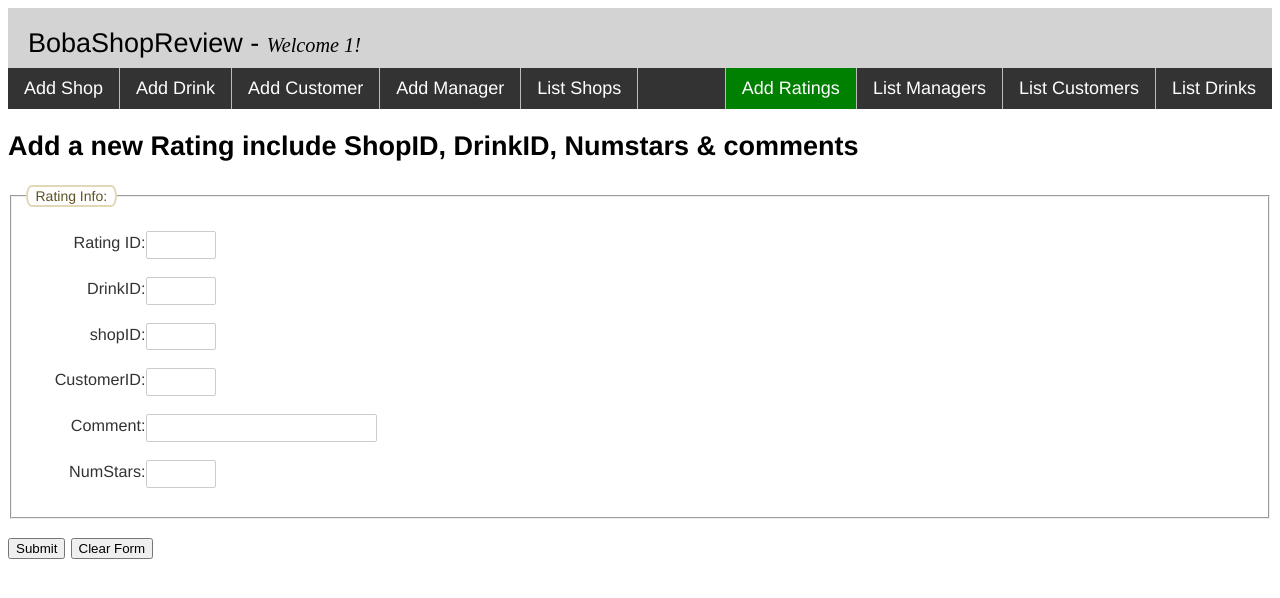
After one commit to ohste/CS340_RateMyBoba, a PHP site: page /addRating.php?user=1 in a window 1280 px wide. The commit adds this page. Shown: the top 598 px of the page. Run offline with PHP 8.4, Linux system fonts and the light colour scheme; data that the repository does not hold is empty.

Commit message:
Add files via upload

```diff
--- /dev/null
+++ b/addRating.php
@@ -0,0 +1,89 @@
+<!DOCTYPE html>
+<!-- Add Ratings Info to Table Part -->
+<?php
+		$currentpage="Add Ratings";
+?>
+<html>
+	<head>
+		<title>Add Ratings</title>
+		<link rel="stylesheet" href="index.css">
+		<script type = "text/javascript"  src = "verifyInput.js" > </script>
+	</head>
+<body>
+
+
+<?php
+	include "header.php";
+	$msg = "Add a new Rating include ShopID, DrinkID, Numstars & comments";
+	include 'connectvars.php';
+
+	$conn = mysqli_connect(DB_HOST, DB_USER, DB_PASSWORD, DB_NAME);
+	if (!$conn) {
+		die('Could NOT connect!!! ' . mysql_error());
+	}
+	if ($_SERVER["REQUEST_METHOD"] == "POST") {
+
+		$RatingID = mysqli_real_escape_string($conn, $_POST['RatingID']);
+		$DrinkID = mysqli_real_escape_string($conn, $_POST['DrinkID']);
+		$ShopID = mysqli_real_escape_string($conn, $_POST['ShopID']);
+		$CustomerID = mysqli_real_escape_string($conn, $_POST['CustomerID']);
+		$Comment = mysqli_real_escape_string($conn, $_POST['Comment']);
+		$NumStars = mysqli_real_escape_string($conn, $_POST['NumStars']);
+
+		$queryIn = "SELECT * FROM `a.Rating` where RatingID='$RatingID' ";
+		$resultIn = mysqli_query($conn, $queryIn);
+		if (mysqli_num_rows($resultIn)> 0) {
+			$msg ="<h2>Can't Add Ratings to Table</h2> There is already a same Rating ID $RatingID<p>";
+		}
+		else {
+
+			$query = "INSERT INTO `a.Rating` (RatingID, DrinkID, ShopID, CustomerID, Comment, NumStars) VALUES ('$RatingID', '$DrinkID', '$ShopID', '$CustomerID', '$Comment', '$NumStars')";
+			if(mysqli_query($conn, $query)){
+				$msg =  "Rating added successfully.<p>";
+			}
+			else{
+				echo "ERROR: Couldn't add the query to Rating Table. " . mysqli_error($conn);
+			}
+		}
+}
+// close connection
+mysqli_close($conn);
+?>
+    <h2> <?php echo $msg; ?> </h2>
+
+	<form method="post" id="addForm">
+	<fieldset>
+		<legend>Rating Info:</legend>
+		<p>
+			<label for="RatingID">Rating ID:</label>
+			<input type="number" min=0 max=9999 class="required" name="RatingID" id="RatingID">
+		</p>
+		<p>
+			<label for="DrinkID">DrinkID:</label>
+			<input type="number" min=0 max=9999 class="required" name="DrinkID" id="DrinkID">
+		</p>
+		<p>
+			<label for="ShopID">shopID:</label>
+			<input type="number" min=0 max=9999 class="required" name="ShopID" id="ShopID">
+		</p>
+		<p>
+			<label for="CustomerID">CustomerID:</label>
+			<input type="number" min=0 max=9999 class="required" name="CustomerID" id="CustomerID">
+		</p>
+		<p>
+			<label for="Comment">Comment:</label>
+			<input type="text" class="required" name="Comment" id="Comment">
+		</p>
+		<p>
+			<label for="NumStars">NumStars:</label>
+			<input type="number" min=0 max=9999 class="required" name="NumStars" id="NumStars">
+		</p>
+	</fieldset>
+
+    <p>
+		<input type = "submit"  value = "Submit" />
+        <input type = "reset"  value = "Clear Form" />
+    </p>
+	</form>
+</body>
+</html>
--- a/connectvars.php
+++ b/connectvars.php
@@ -3,6 +3,6 @@
   define('DB_HOST', 'classmysql.engr.oregonstate.edu');
   define('DB_USER', 'cs340_ohste');
   define('DB_PASSWORD', 'pumpkins');
-  define('DB_NAME', 'cs340_cs340_ohste');
-  define('CON_STRING', 'mysql:host=classmysql.engr.oregonstate.edu;dname=cs340_username');
+  define('DB_NAME', 'cs340_ohste');
+  define('CON_STRING', 'mysql:host=classmysql.engr.oregonstate.edu;dname=cs340_ohste');
 ?>
--- a/header.php
+++ b/header.php
@@ -3,16 +3,17 @@
 	//$content holds a 2D array with keys being menu names and values being an array with a subtitle, and content
 	$content = array(
 		"Add Shop" => "addShop.php",
-		"Add Drink" => "addDrink.php",
+		"Add Drink" => "add_drinks.php",
 		"Add Customer" => "addCustomer.php",
 		"Add Manager" => "addManager.php",
 		"List Shops" => "listShops.php",
-		"List Drinks" => "listDrinks.php",
+		"List Drinks" => "list_drinks.php",
 		"List Customers" => "listCustomers.php",
-		"List Managers" => "listManagers.php");
+		"List Managers" => "listManagers.php",
+		"Add Ratings" => "addRating.php");
 ?>
 <header>
-	My Site - <em>Welcome <span id="username"><?php echo $user;?></span>!</em>
+	BobaShopReview - <em>Welcome <span id="username"><?php echo $user;?></span>!</em>
 </header>
 <nav>
 	<ul>
--- a/listRatingsByCustomer.php
+++ b/listRatingsByCustomer.php
@@ -23,7 +23,7 @@
 
 	// query to select all information from parts table
 		$query = "SELECT Shop.ShopID, Drink.Flavor, Rating.Comment, Rating.NumStars, Customers.Name
-			FROM `Rating`, `Customers`, `Drink`, `Shop`
+			FROM `a.Rating`, `a.Customers`, `a.Drink`, `a.Shop`
 			WHERE Rating.CustomerID = Customers.CustomerID
 			AND Rating.DrinkID = Drink.DrinkID
 			AND Rating.ShopID = Shop.ShopID
--- a/listShops.php
+++ b/listShops.php
@@ -13,16 +13,16 @@
 
 <?php
 // change the value of $dbuser and $dbpass to your username and password
-	include 'connectvars.php';
 	include 'header.php';
 
+	include 'connectvars.php';
 	$conn = mysqli_connect(DB_HOST, DB_USER, DB_PASSWORD, DB_NAME);
 	if (!$conn) {
 		die('Could not connect: ' . mysql_error());
 	}
 
 // query to select all information from supplier table
-	$query = "SELECT * FROM Shops ";
+	$query = "SELECT * FROM `a.Shop` ";
 
 // Get results from query
 	$result = mysqli_query($conn, $query);
```
